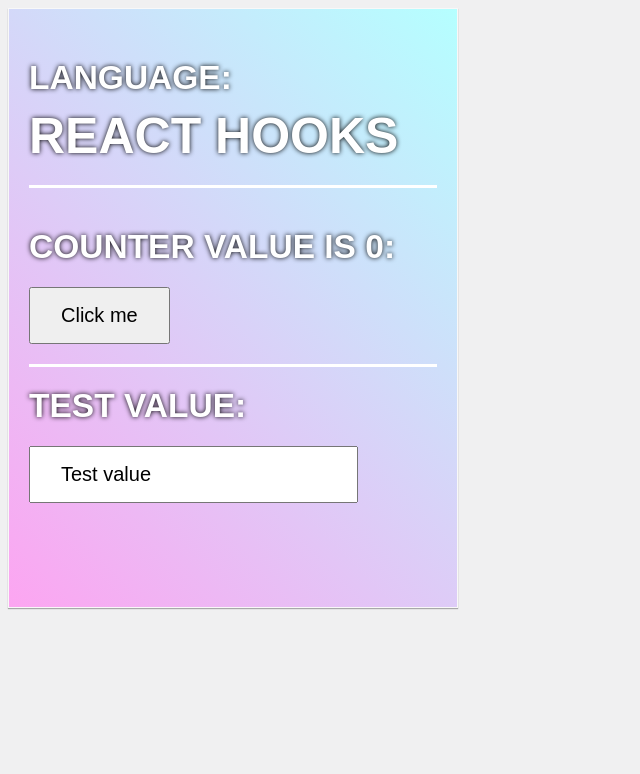
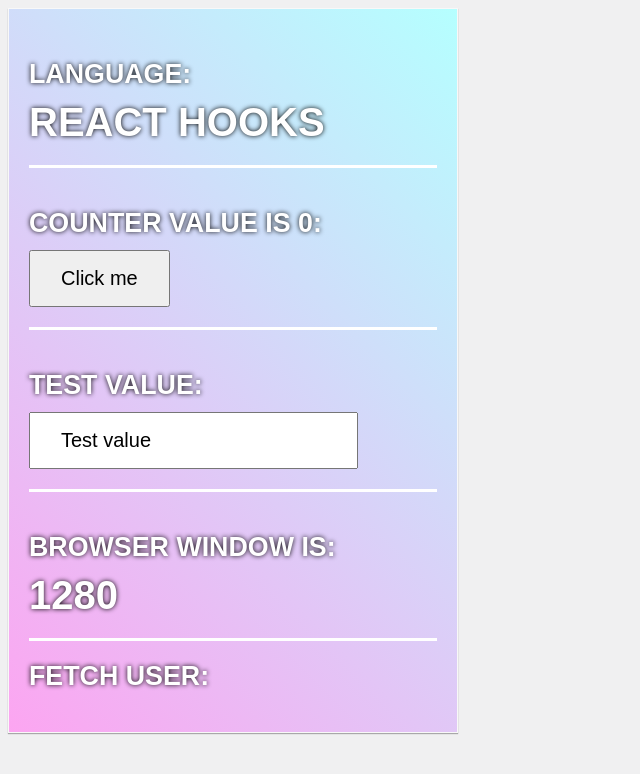
Before and after one commit to YauhenKavalchuk/react-videocast, a React (Create React App) app: page / in a window 1280 px wide. Shown: the top 774 px of the page, without its empty margins (0-640 px from the left). Built offline with nearby package versions, Linux system fonts and the light colour scheme; no server answers.

Commit message:
Podcast 02: useEffect (end code)

```diff
--- a/src/App.js
+++ b/src/App.js
@@ -1,4 +1,4 @@
-import React, { useContext, useState } from 'react';
+import React, { useContext, useState, useEffect } from 'react';
 import Item from './Item';
 import { ThemeContext, PodcastContext } from './app-context';
 
@@ -7,10 +7,31 @@
   const theme = useContext(ThemeContext);
   const [count, setCount] = useState(0);
   const [value, changeValue] = useState('Test value');
+  const [width, setWidth] = useState(window.innerWidth);
+  const [user, setUser] = useState(null);
 
   const handleValueChange = (e) => {
     changeValue(e.target.value);
   }
+
+  useEffect(() => {
+    document.title = value;
+  });
+
+  useEffect(() => {
+    const handleWidth = setWidth(window.innerWidth)
+    window.addEventListener('resize', handleWidth);
+    return () => {
+      window.removeEventListener('resize', handleWidth);
+    };
+  });
+
+  useEffect(async () => {
+    const response = await fetch('https://api.randomuser.me/');
+    const data = await response.json();
+    const [item] = data.results;
+    setUser(item);
+  }, [count]);
 
   return (
     <div className={`card ${theme}`}>
@@ -28,6 +49,15 @@
           onChange={handleValueChange}
         />
       </Item>
+
+      <Item label={`Browser window is`}>
+        <h4>{width}</h4>
+      </Item>
+
+      <Item label="Fetch User">
+        <div>{user ? `${user.name.first} ${user.name.last}` : ''}</div>
+      </Item>
+
     </div>
   );
 };
--- a/src/index.css
+++ b/src/index.css
@@ -5,7 +5,7 @@
 body {
   font-family: sans-serif;
   background-color: #f0f0f1;
-  font-size: 50px;
+  font-size: 40px;
 }
 
 h1, h2, h3, h4, h5, h6 {
```
